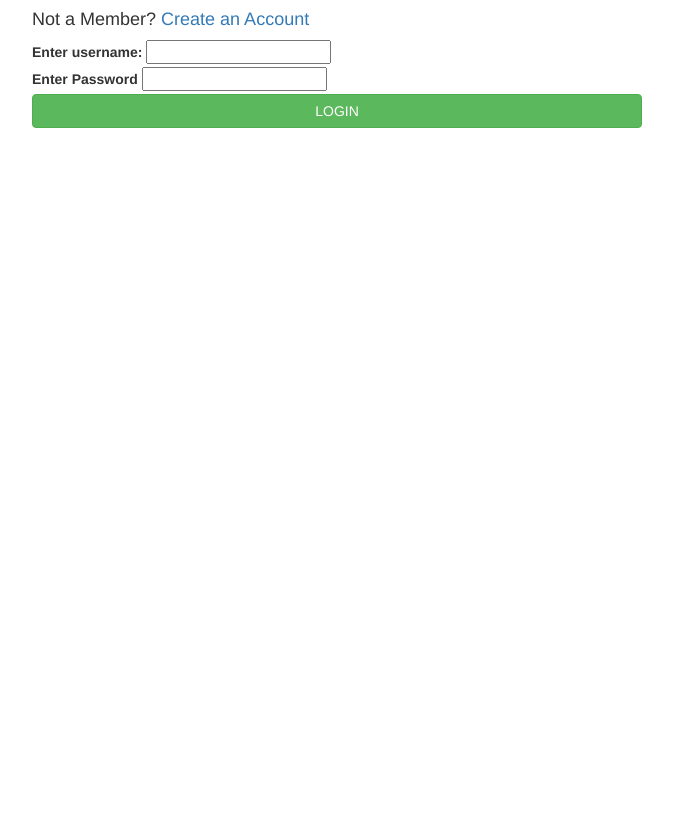
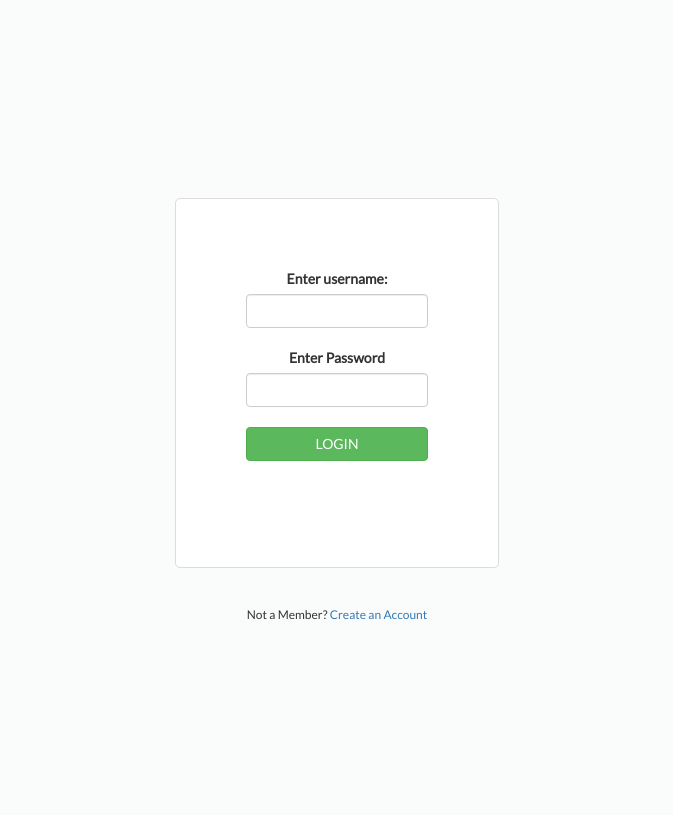
Before and after one commit to Alice-Githui/Rate-my-App, a Django app: page /login/ in a window 1280 px wide. Shown: the whole page, without its empty margins (303-976 px from the left). Before the commit the page ends 128 px from the top, so only its background shows below. Run offline with Django 3.2, Linux system fonts and the light colour scheme; some libraries are stand-ins or nearby versions.

Commit message:
style the login page

```diff
--- a/projects/static/CSS/style.css
+++ b/projects/static/CSS/style.css
@@ -1,10 +1,10 @@
-h1{
-    color: red;
-}
+@import url('https://fonts.googleapis.com/css2?family=Lato&display=swap');
+
 *{
     box-sizing: border-box;
     margin: 0;
     padding: 0;
+    font-family: 'Lato', sans-serif;
 }
 
 .userprofileimage{
@@ -41,6 +41,7 @@ h1{
 
 #registerform form{
     height: 370px;
+    border-radius: 5px;
 }
 
 #registerform label{
@@ -56,6 +57,10 @@ h1{
     background-color: #fafbfb;
 }
 
+.login{
+    background-color: #fafbfb;
+}
+
 #registerpanels{
     border: 1px solid gainsboro;
 }
@@ -67,3 +72,22 @@ h1{
 /* #registerbutton{
     background-color: #222423;
 } */
+
+#login-form{
+    display: flex;
+    flex-direction: column;
+    align-items: center;
+    text-align: center;
+    justify-content: center;
+    height: 100vh;
+    /* border: 1px solid gainsboro; */
+}
+
+#login-form form{
+    border: 1px solid gainsboro;
+    padding: 70px;
+    margin: 30px;
+    background-color: white;
+    height: 370px;
+    border-radius: 5px;
+}
--- a/projects/templates/registration/login.html
+++ b/projects/templates/registration/login.html
@@ -3,17 +3,16 @@
 {% load bootstrap3 %}
 
 {% block content %}
-<div class="container-fluid">
+<div class="container-fluid login">
     <div class="row">
         <div class="col-md-3"></div>
-        <div class="col-md-6">
-            <h4>Not a Member? <a href="{% url 'registeruser' %}">Create an Account</a></h4>
+        <div class="col-md-6 form-group" id="login-form">
             <form method="post", action="">
                 {% csrf_token %}
                 <label for="username">Enter username:</label>
-                <input type="text" name="username"><br>
+                <input type="text" name="username" class="form-control"><br>
                 <label for="password">Enter Password</label>
-                <input type="password" name="password"><br>
+                <input type="password" name="password" class="form-control"><br>
 
                 {% for message in messages %}
                 {{message}}
@@ -22,6 +21,8 @@
                 <input type="submit" value="LOGIN" class="btn btn-success btn-block">
             </form>
 
+            <h6>Not a Member? <a href="{% url 'registeruser' %}">Create an Account</a></h6>
+
         </div>
         <div class="col-md-3"></div>
     </div>
```
